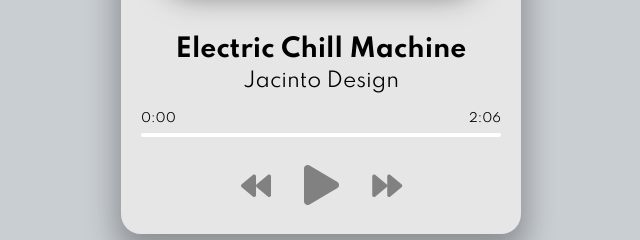
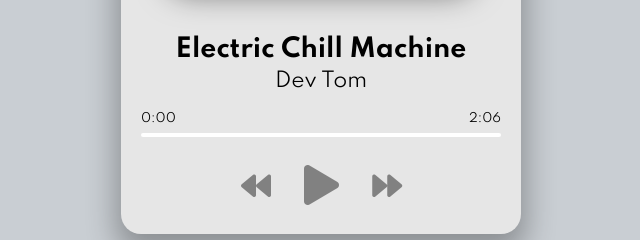
Before and after one commit to Tom-Ian/JavaScript-20-Projects, a plain HTML site: page music-player/index.html in a window 1280 px wide. Shown: the part 416-656 px from the top of the page, 319-959 px from the left. Drawn offline with Linux system fonts and the light colour scheme.

```diff
--- a/music-player/script.js
+++ b/music-player/script.js
@@ -15,17 +15,17 @@
     {
         name: 'jacinto-1',
         displayName: 'Electric Chill Machine',
-        artist: 'Jacinto Design'
+        artist: 'Dev Tom'
     },
     {
         name: 'jacinto-2',
         displayName: 'Seven Nation Army (Remix)',
-        artist: 'Jacinto Design'
+        artist: 'Dev Tom'
     },
     {
         name: 'jacinto-3',
         displayName: 'Third Song',
-        artist: 'Jacinto Design'
+        artist: 'Dev Tom'
     }
 
 ]
```
Also changed, not shown: light-dark-mode/index.html (+2 -3 lines).
